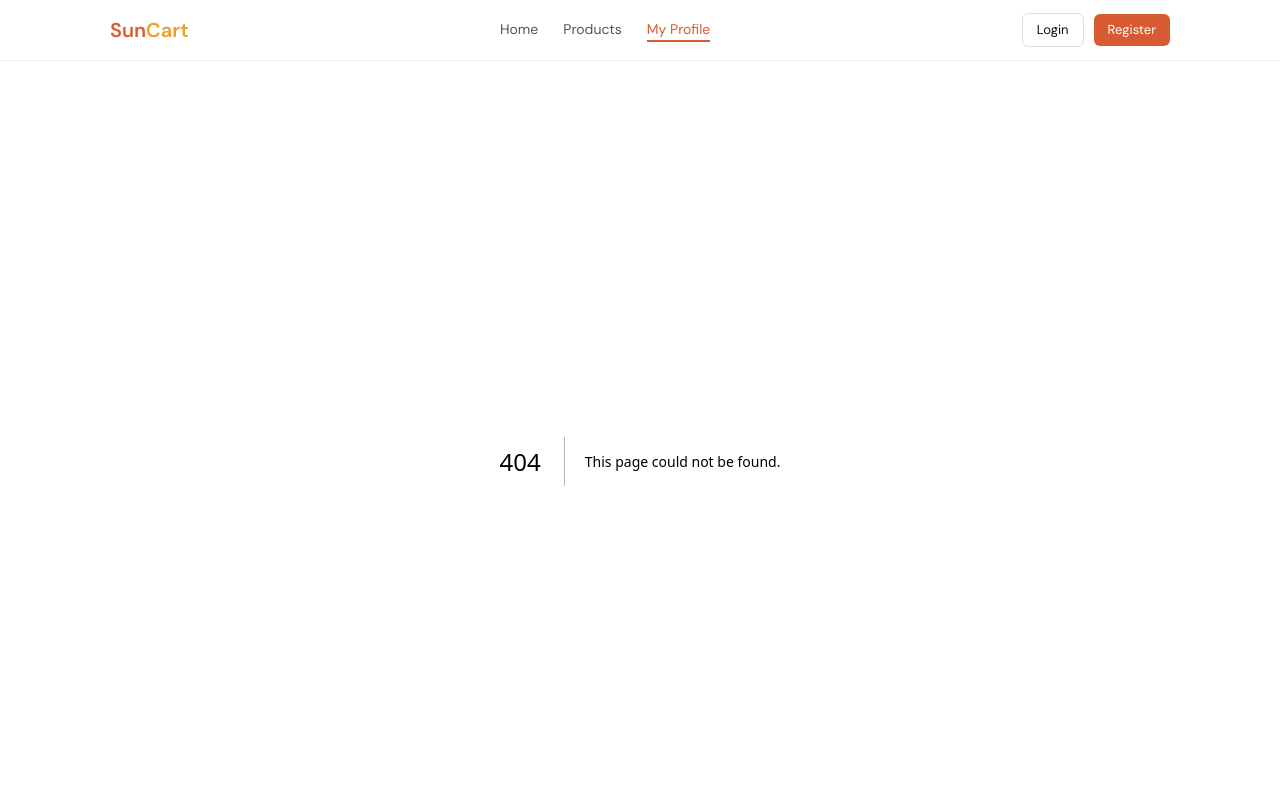
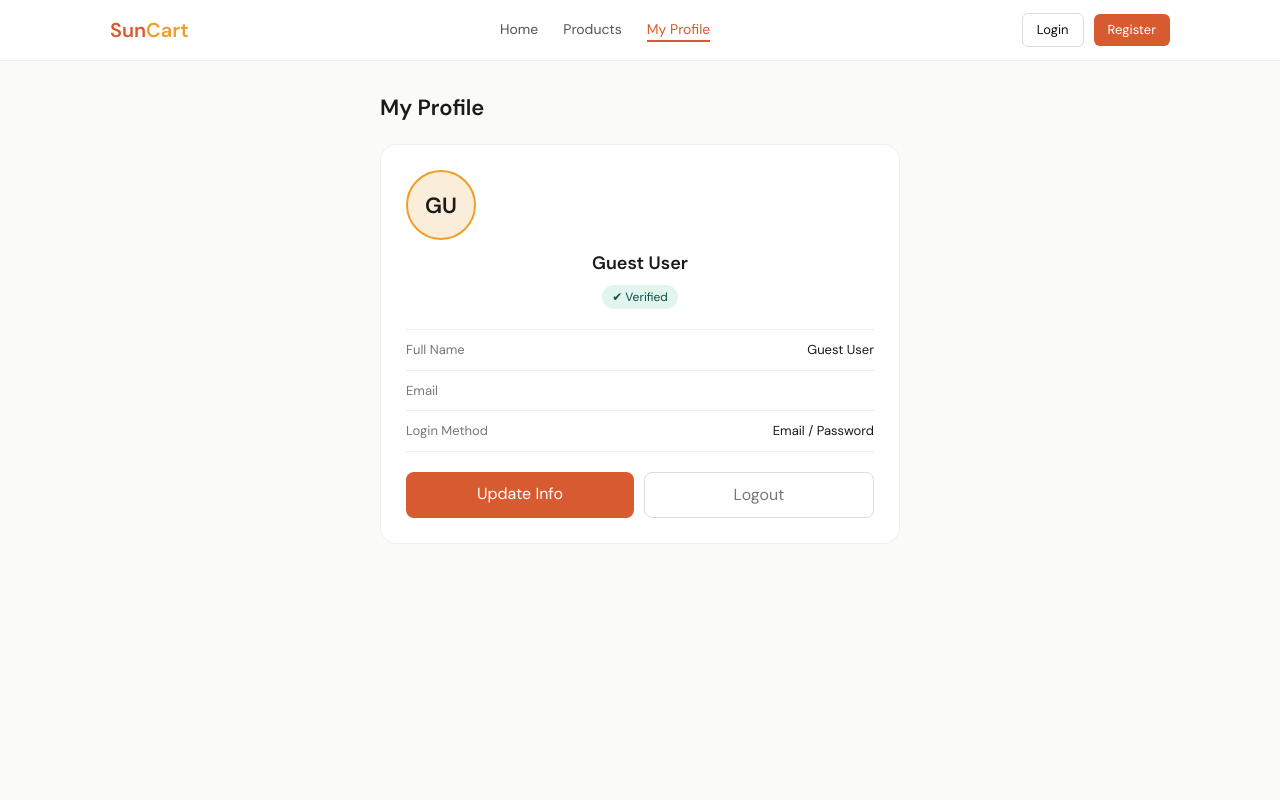
Before and after one commit to fariaesha-prog/Sun-Cart-B13-A8, a Next.js app: page /my-profile in a window 1280 px wide. Before the commit this address had no page. Shown: the top 800 px of the page. Built offline with nearby package versions, Linux system fonts and the light colour scheme.

Commit message:
added my profile page

```diff
--- /dev/null
+++ b/app/my-profile/page.jsx
@@ -0,0 +1,168 @@
+"use client";
+import { useEffect } from "react";
+import Image from "next/image";
+import { useSession, signOut } from "../../lib/auth-client";
+import { useRouter } from "next/navigation";
+import Link from "next/link";
+
+export default function MyProfilePage() {
+  const { data: session, isPending } = useSession();
+  const router = useRouter();
+
+  useEffect(() => {
+    if (!isPending && !session?.user) {
+      router.replace("/login");
+    }
+  }, [session, isPending, router]);
+
+  if (isPending) {
+    return (
+      <div style={{ minHeight: "60vh", display: "flex", alignItems: "center", justifyContent: "center" }}>
+        <div>
+          <div style={{ fontSize: 30 }}>☀️</div>
+          <p style={{ color: "#888" }}>Loading...</p>
+        </div>
+      </div>
+    );
+  }
+
+  if (!session?.user) return null;
+
+  const user = session.user;
+  const initials =
+    user.name?.split(" ").map((n) => n[0]).join("").toUpperCase() || "U";
+
+  return (
+    <div style={{ background: "#fafaf8", minHeight: "100vh", padding: "30px 20px" }}>
+      <div style={{ maxWidth: 520, margin: "0 auto" }}>
+
+        <h1 style={{ fontSize: 22, fontWeight: "bold", marginBottom: 20 }}>
+          My Profile
+        </h1>
+
+        <div
+          className="animate__animated animate__fadeInUp"
+          style={{
+            background: "#fff",
+            borderRadius: 16,
+            border: "1px solid #eee",
+            padding: 25
+          }}
+        >
+          <div style={{ textAlign: "center", marginBottom: 20 }}>
+            {user.image ? (
+              <Image
+                src={user.image}
+                alt="avatar"
+                width={70}
+                height={70}
+                style={{
+                  borderRadius: "50%",
+                  objectFit: "cover",
+                  border: "2px solid #EF9F27",
+                  marginBottom: 10
+                }}
+              />
+            ) : (
+              <div
+                style={{
+                  width: 70,
+                  height: 70,
+                  borderRadius: "50%",
+                  background: "#FAEEDA",
+                  display: "flex",
+                  alignItems: "center",
+                  justifyContent: "center",
+                  fontSize: 22,
+                  fontWeight: "bold",
+                  border: "2px solid #EF9F27",
+                  marginBottom: 10
+                }}
+              >
+                {initials}
+              </div>
+            )}
+
+            <div style={{ fontSize: 18, fontWeight: "bold" }}>
+              {user.name}
+            </div>
+            <div style={{ fontSize: 13, color: "#777" }}>
+              {user.email}
+            </div>
+
+            <div
+              style={{
+                marginTop: 8,
+                fontSize: 12,
+                background: "#E1F5EE",
+                color: "#085041",
+                padding: "3px 10px",
+                borderRadius: 20,
+                display: "inline-block"
+              }}
+            >
+              ✔ Verified
+            </div>
+          </div>
+
+          <div style={{ borderTop: "1px solid #eee" }}>
+            {[
+              { label: "Full Name", value: user.name },
+              { label: "Email", value: user.email },
+              { label: "Login Method", value: "Email / Password" },
+            ].map((row) => (
+              <div
+                key={row.label}
+                style={{
+                  display: "flex",
+                  justifyContent: "space-between",
+                  padding: "10px 0",
+                  borderBottom: "1px solid #eee"
+                }}
+              >
+                <span style={{ fontSize: 13, color: "#777" }}>
+                  {row.label}
+                </span>
+                <span style={{ fontSize: 13 }}>
+                  {row.value}
+                </span>
+              </div>
+            ))}
+          </div>
+
+          <div style={{ display: "flex", gap: 10, marginTop: 20, flexWrap: "wrap" }}>
+            <Link
+              href="/my-profile/update"
+              style={{
+                flex: 1,
+                padding: "10px",
+                background: "#D85A30",
+                color: "#fff",
+                borderRadius: 8,
+                textAlign: "center",
+                textDecoration: "none"
+              }}
+            >
+              Update Info
+            </Link>
+
+            <button
+              onClick={() => signOut().then(() => router.push("/"))}
+              style={{
+                flex: 1,
+                padding: "10px",
+                background: "transparent",
+                border: "1px solid #ddd",
+                borderRadius: 8,
+                color: "#777",
+                cursor: "pointer"
+              }}
+            >
+              Logout
+            </button>
+          </div>
+        </div>
+      </div>
+    </div>
+  );
+}
```
